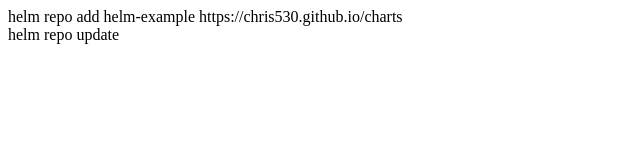
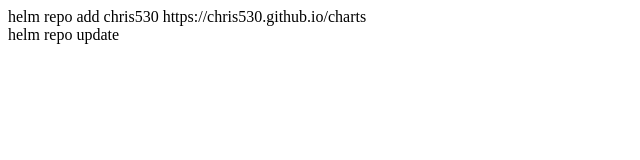
Before and after one commit to chris530/chris530.github.io, a plain HTML site: page index.html in a window 1280 px wide. Shown: the full height of the page, 0-640 px from the left. Drawn offline with Linux system fonts and the light colour scheme.

Commit message:
test nginx chart

```diff
--- a/index.html
+++ b/index.html
@@ -1,6 +1,6 @@
 <html>
 <body>
-helm repo add helm-example https://chris530.github.io/charts
+helm repo add chris530 https://chris530.github.io/charts
 <br>
 helm repo update
 </body>
```
